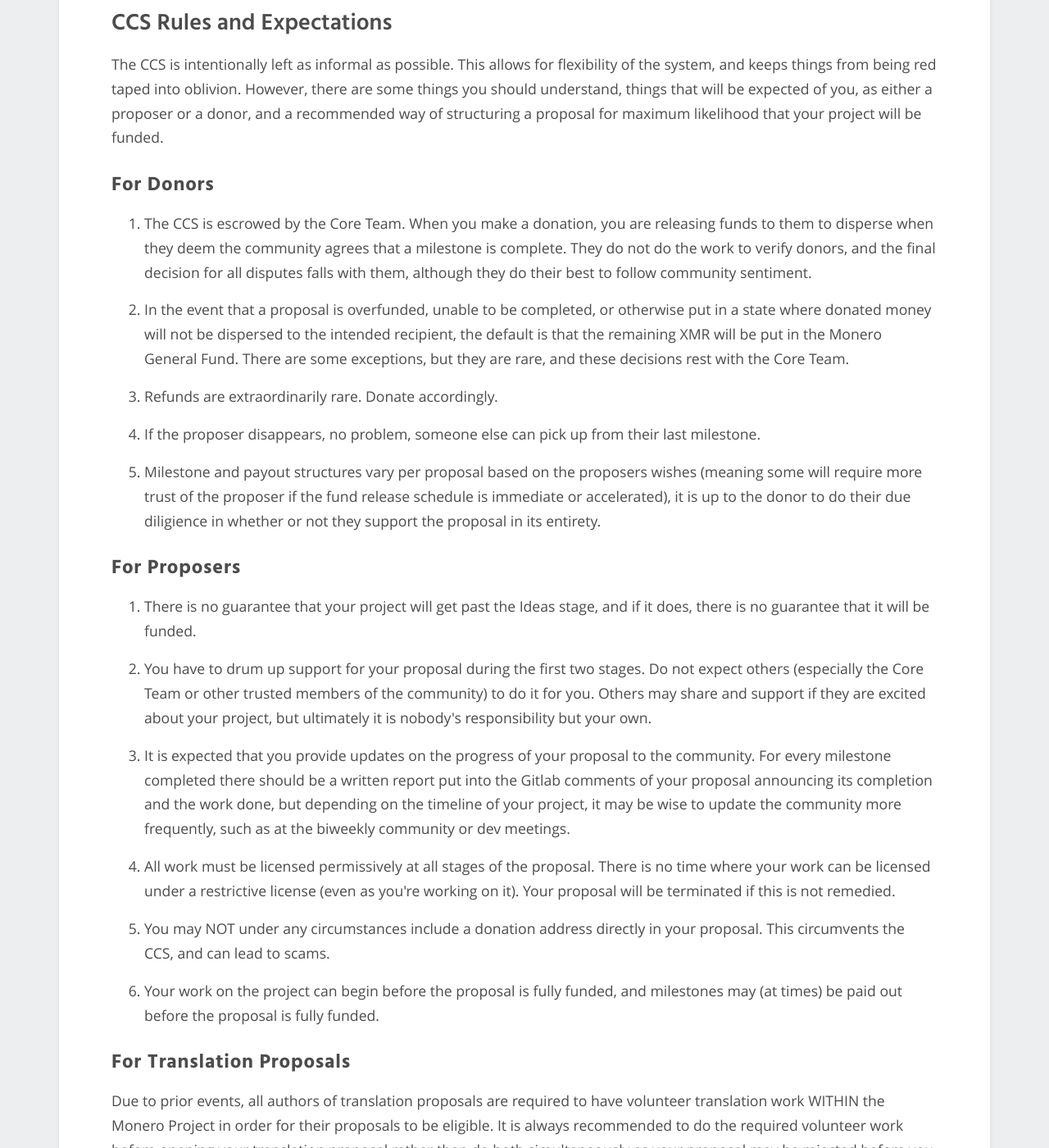
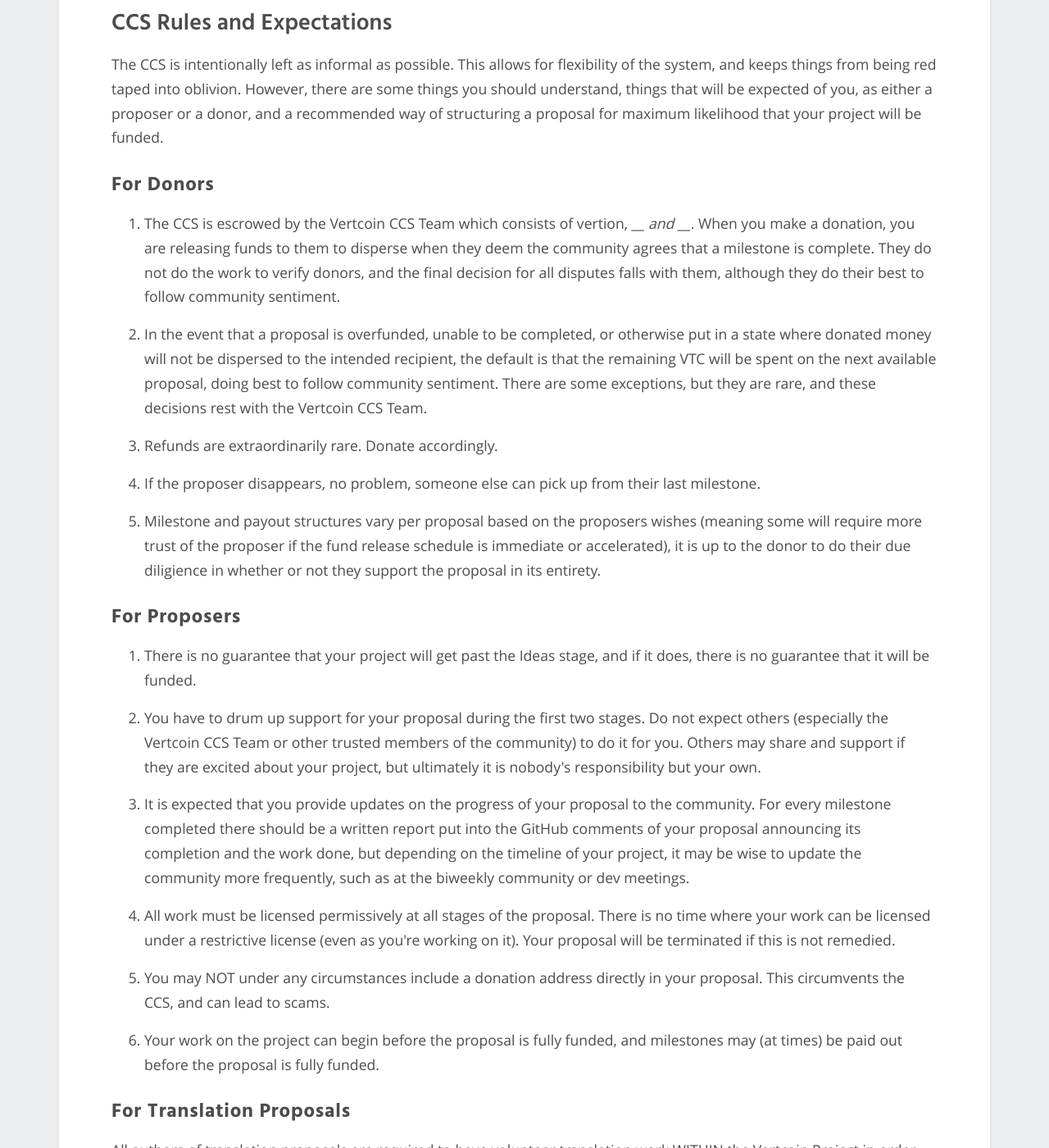
Before and after one commit to vertcoin-project/ccs-front, a Jekyll site: the page built from what-is-ccs/index.md, in a window 1280 px wide and 1400 px high, scrolled down 1473 px. Shown: the whole window at 82% size. Built offline with Jekyll 4.4.1, drawn with Linux system fonts in a browser that asks for light colours; some of the changed text lies outside the part shown.

Commit message:
Further Vertcoin rebranding

```diff
--- a/_includes/footer.html
+++ b/_includes/footer.html
@@ -1,20 +1,11 @@
 <footer class="container-fluid">
-            <div class="container">
-                <div class="row center-xs footer-wrapper">
-                     <div class="col-md-8 col-sm-10 col-xs-12">
-                        <h3>Donate to the Monero Project</h3>
-                        <p>By donating to the following Monero address (General Fund), you are supporting the Monero Project. If you wish to donate to a specific proposal, please see <a href="/funding-required/index.html" class="white gf">Funding Required</a>.</p>
-                        <p><a href="monero:888tNkZrPN6JsEgekjMnABU4TBzc2Dt29EPAvkRxbANsAnjyPbb3iQ1YBRk1UXcdRsiKc9dhwMVgN5S9cQUiyoogDavup3H" class="qr"><img src="/img/donate-monero.png" /></a></p>
-                        <p class="gf-address">888tNkZrPN6JsEgekjMnABU4TBzc2Dt29EPAvkRxbANsAnjyPbb3iQ1YBRk1UXcdRsiKc9dhwMVgN5S9cQUiyoogDavup3H</p>
-                     </div>
-                </div>
-            </div>
             <div class="row center-xs">
                     <div class="footer-links">
                         <ul class="list-unstyled list-inline">
-                             <li><a href="https://repo.getmonero.org/monero-project/ccs-front" class="white footer-link">CCS Front End Repo</a></li>
-                             <li><a href="https://repo.getmonero.org/monero-project/ccs-back" class="white footer-link">CCS Backend Repo</a></li>
-                             <li><a href="https://repo.getmonero.org/monero-project/ccs-proposals" class="white footer-link">CCS Proposals Repo</a></li>
+                            <li>View on Github:</li>
+                            <li><a href="https://github.com/vertcoin-project/ccs-front" class="white footer-link">Frontend</a></li>
+                            <li><a href="https://github.com/vertcoin-project/ccs-back" class="white footer-link">Backend</a></li>
+                            <li><a href="https://github.com/vertcoin-project/ccs-proposals" class="white footer-link">Proposals</a></li>
                         </ul>
                     </div>
             </div>
--- a/what-is-ccs/index.md
+++ b/what-is-ccs/index.md
@@ -7,22 +7,22 @@
 
 In the cryptocurrency sphere there are many ways that projects try to fund their efforts. In recent years a veteran of the space may have heard terms such as ICO, Founder's/Dev Fee, Decentralized Treasury, and more.
 
-The Monero Project, which is itself a decentralized project without formalized leadership or governance structures, is unable or unwilling to partake in any of the above funding methods, and has looked for a more decentralized method of both raising and dispersing funds that doesn't compromise the ideals of the community. The result is the Community Crowdfunding System (CCS) formerly known as the Forum Funding System (FFS).
+The Vertcoin Project, which is itself a decentralized project without formalized leadership or governance structures, is unable or unwilling to partake in any of the above funding methods, and has looked for a more decentralized method of both raising and dispersing funds that doesn't compromise the ideals of the community. The result is the Community Crowdfunding System (CCS).
 
-There are many different types of proposals, all with their own goals in mind. In the past, we have seen things from coding new software, developing third party resources, travel reimbursement for conference presenters, and hiring skilled individuals for full-time or part-time work.
+There are many different types of proposals, all with their own goals in mind. In the past, we have seen things from coding new software such as the OCM and open-source miners, rebasing to the latest version of Bitcoin, developing third party resources and hiring skilled individuals for full-time or part-time work.
 
-The CCS is a way for the community to propose ideas and request money, while utilizing the services of the Core Team as an escrow.
+The CCS is a way for the community to propose ideas and request money, while utilizing the services of the Vertcoin CCS Team as an escrow.
 
 ## CCS Proposal Standard Flow
 
 The standard CCS workflow is as follows:
 
-1. An individual or team (henceforth 'proposer') has an idea to improve the Monero ecosystem that requires funds.
-2. The proposer creates a CCS proposal, understanding the rules and expectations presented in the following section, and makes a Merge Request (MR) to the CCS Proposals repository on Monero's Gitlab instance. All steps to submit this Merge Request can be found [here](/how-to-ccs/).
+1. An individual or team (henceforth 'proposer') has an idea to improve the Vertcoin ecosystem that requires funds.
+2. The proposer creates a CCS proposal, understanding the rules and expectations presented in the following section, and makes a Pull Request (PR) to the CCS Proposals repository in Vertcoin-Project. All steps to submit this Pull Request can be found [here](/how-to-ccs/).
 3. The community discusses the pros and cons of the proposal, and offers feedback and critique.
 4. The proposer changes the proposal (if necessary), utilizing the feedback and critique of the community.
 5. Repeat steps 3 and 4 as needed.
-6. After the Core Team has determined that the community has reached loose consensus, the MR is merged, and funding begins.
+6. After the Vertcoin CCS Team has determined that the community has reached loose consensus, the PR is merged, and funding begins.
 7. Once fully funded (not guaranteed), the proposal is moved to Work in Progress, where the team begins on the work, if they haven't already.
 8. Milestones are completed, and funds are dispersed upon their completion.
 9. After all milestones are completed, the proposal is moved into Completed Proposals, where all info is retained for posterity.
@@ -33,8 +33,8 @@
 
 ### For Donors
 
-1. The CCS is escrowed by the Core Team. When you make a donation, you are releasing funds to them to disperse when they deem the community agrees that a milestone is complete. They do not do the work to verify donors, and the final decision for all disputes falls with them, although they do their best to follow community sentiment.
-2. In the event that a proposal is overfunded, unable to be completed, or otherwise put in a state where donated money will not be dispersed to the intended recipient, the default is that the remaining XMR will be put in the Monero General Fund. There are some exceptions, but they are rare, and these decisions rest with the Core Team.
+1. The CCS is escrowed by the Vertcoin CCS Team which consists of vertion, ___ and ___. When you make a donation, you are releasing funds to them to disperse when they deem the community agrees that a milestone is complete. They do not do the work to verify donors, and the final decision for all disputes falls with them, although they do their best to follow community sentiment.
+2. In the event that a proposal is overfunded, unable to be completed, or otherwise put in a state where donated money will not be dispersed to the intended recipient, the default is that the remaining VTC will be spent on the next available proposal, doing best to follow community sentiment. There are some exceptions, but they are rare, and these decisions rest with the Vertcoin CCS Team.
 3. Refunds are extraordinarily rare. Donate accordingly.
 4. If the proposer disappears, no problem, someone else can pick up from their last milestone.
 5. Milestone and payout structures vary per proposal based on the proposers wishes (meaning some will require more trust of the proposer if the fund release schedule is immediate or accelerated), it is up to the donor to do their due diligience in whether or not they support the proposal in its entirety.
@@ -42,15 +42,15 @@
 ### For Proposers
 
 1. There is no guarantee that your project will get past the Ideas stage, and if it does, there is no guarantee that it will be funded.
-2. You have to drum up support for your proposal during the first two stages. Do not expect others (especially the Core Team or other trusted members of the community) to do it for you. Others may share and support if they are excited about your project, but ultimately it is nobody's responsibility but your own.
-3. It is expected that you provide updates on the progress of your proposal to the community. For every milestone completed there should be a written report put into the Gitlab comments of your proposal announcing its completion and the work done, but depending on the timeline of your project, it may be wise to update the community more frequently, such as at the biweekly community or dev meetings.
+2. You have to drum up support for your proposal during the first two stages. Do not expect others (especially the Vertcoin CCS Team or other trusted members of the community) to do it for you. Others may share and support if they are excited about your project, but ultimately it is nobody's responsibility but your own.
+3. It is expected that you provide updates on the progress of your proposal to the community. For every milestone completed there should be a written report put into the GitHub comments of your proposal announcing its completion and the work done, but depending on the timeline of your project, it may be wise to update the community more frequently, such as at the biweekly community or dev meetings.
 4. All work must be licensed permissively at all stages of the proposal. There is no time where your work can be licensed under a restrictive license (even as you're working on it). Your proposal will be terminated if this is not remedied.
 5. You may NOT under any circumstances include a donation address directly in your proposal. This circumvents the CCS, and can lead to scams.
 6. Your work on the project can begin before the proposal is fully funded, and milestones may (at times) be paid out before the proposal is fully funded.
 
 ### For Translation Proposals
 
-Due to prior events, all authors of translation proposals are required to have volunteer translation work WITHIN the Monero Project in order for their proposals to be eligible. It is always recommended to do the required volunteer work before opening your translation proposal rather than do both simultaneously as your proposal may be rejected before you finish the required volunteer work.
+All authors of translation proposals are required to have volunteer translation work WITHIN the Vertcoin Project in order for their proposals to be eligible. It is always recommended to do the required volunteer work before opening your translation proposal rather than do both simultaneously as your proposal may be rejected before you finish the required volunteer work.
 
 ### How to submit a proposal
 
```
